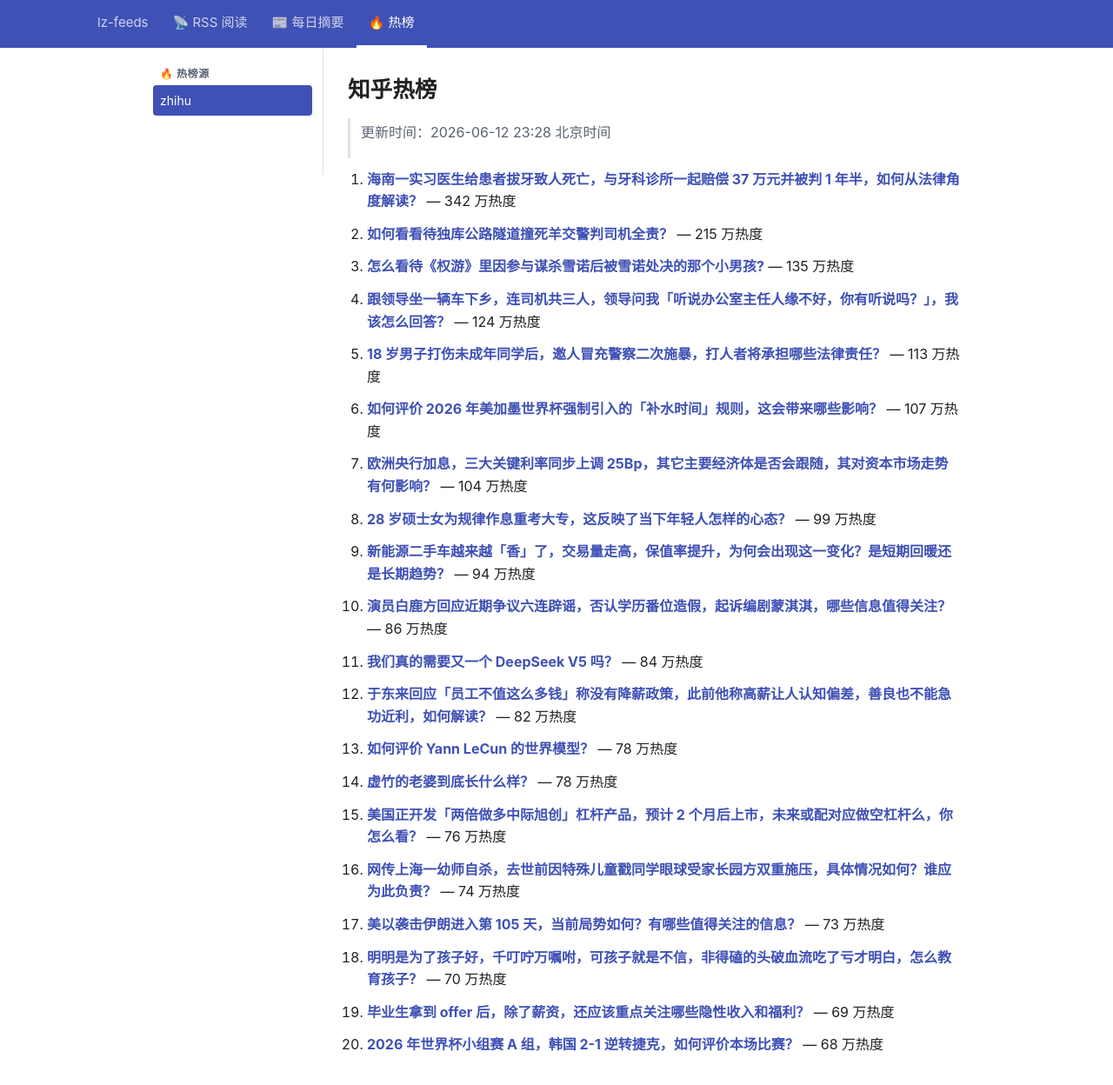
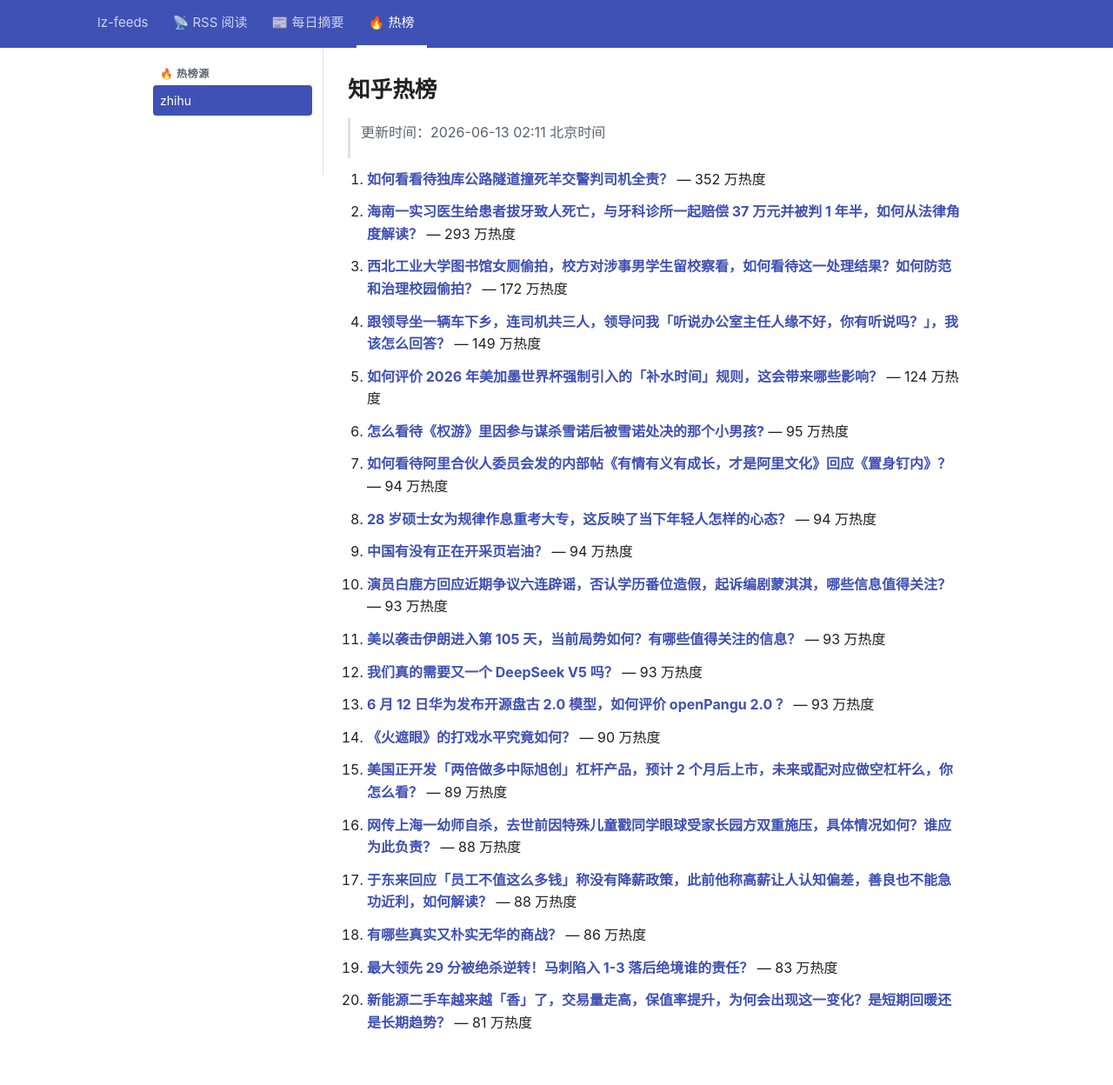
Before and after one commit to lizhang0101/lz-feeds, a Jekyll site: the page built from _hotlist/zhihu.md, in a window 1280 px wide and 1279 px high. Shown: the top 1248 px of the window at 87% size. Built offline with Jekyll 4.4.1, drawn with Linux system fonts in a browser that asks for light colours.

Commit message:
hotlist: 2026-06-12T18:11Z

```diff
--- a/_hotlist/zhihu.md
+++ b/_hotlist/zhihu.md
@@ -1,48 +1,48 @@
 ---
-updated: 2026-06-12 23:28 北京时间
+updated: 2026-06-13 02:11 北京时间
 count: 20
 ---
 
 # 知乎热榜
 
-> 更新时间：2026-06-12 23:28 北京时间
+> 更新时间：2026-06-13 02:11 北京时间
 
-1. **[海南一实习医生给患者拔牙致人死亡，与牙科诊所一起赔偿 37 万元并被判 1 年半，如何从法律角度解读？](https://www.zhihu.com/question/2046242091890630877)** — 342 万热度
+1. **[如何看看待独库公路隧道撞死羊交警判司机全责？](https://www.zhihu.com/question/2047784073440006189)** — 352 万热度
 
-2. **[如何看看待独库公路隧道撞死羊交警判司机全责？](https://www.zhihu.com/question/2047784073440006189)** — 215 万热度
+2. **[海南一实习医生给患者拔牙致人死亡，与牙科诊所一起赔偿 37 万元并被判 1 年半，如何从法律角度解读？](https://www.zhihu.com/question/2046242091890630877)** — 293 万热度
 
-3. **[怎么看待《权游》里因参与谋杀雪诺后被雪诺处决的那个小男孩?](https://www.zhihu.com/question/512894040)** — 135 万热度
+3. **[西北工业大学图书馆女厕偷拍，校方对涉事男学生留校察看，如何看待这一处理结果？如何防范和治理校园偷拍？](https://www.zhihu.com/question/2048119455473988854)** — 172 万热度
 
-4. **[跟领导坐一辆车下乡，连司机共三人，领导问我「听说办公室主任人缘不好，你有听说吗？」，我该怎么回答？](https://www.zhihu.com/question/1918426062053966645)** — 124 万热度
+4. **[跟领导坐一辆车下乡，连司机共三人，领导问我「听说办公室主任人缘不好，你有听说吗？」，我该怎么回答？](https://www.zhihu.com/question/1918426062053966645)** — 149 万热度
 
-5. **[18 岁男子打伤未成年同学后，邀人冒充警察二次施暴，打人者将承担哪些法律责任？](https://www.zhihu.com/question/2048172820979623780)** — 113 万热度
+5. **[如何评价 2026 年美加墨世界杯强制引入的「补水时间」规则，这会带来哪些影响？](https://www.zhihu.com/question/2048685274335654848)** — 124 万热度
 
-6. **[如何评价 2026 年美加墨世界杯强制引入的「补水时间」规则，这会带来哪些影响？](https://www.zhihu.com/question/2048685274335654848)** — 107 万热度
+6. **[怎么看待《权游》里因参与谋杀雪诺后被雪诺处决的那个小男孩?](https://www.zhihu.com/question/512894040)** — 95 万热度
 
-7. **[欧洲央行加息，三大关键利率同步上调 25Bp，其它主要经济体是否会跟随，其对资本市场走势有何影响？](https://www.zhihu.com/question/2048699352194011845)** — 104 万热度
+7. **[如何看待阿里合伙人委员会发的内部帖《有情有义有成长，才是阿里文化》回应《置身钉内》？](https://www.zhihu.com/question/2048008553709954058)** — 94 万热度
 
-8. **[28 岁硕士女为规律作息重考大专，这反映了当下年轻人怎样的心态？](https://www.zhihu.com/question/2047763831703745071)** — 99 万热度
+8. **[28 岁硕士女为规律作息重考大专，这反映了当下年轻人怎样的心态？](https://www.zhihu.com/question/2047763831703745071)** — 94 万热度
 
-9. **[新能源二手车越来越「香」了，交易量走高，保值率提升，为何会出现这一变化？是短期回暖还是长期趋势？](https://www.zhihu.com/question/2047600648644816926)** — 94 万热度
+9. **[中国有没有正在开采页岩油？](https://www.zhihu.com/question/37605612)** — 94 万热度
 
-10. **[演员白鹿方回应近期争议六连辟谣，否认学历番位造假，起诉编剧蒙淇淇，哪些信息值得关注？](https://www.zhihu.com/question/2048745117683378086)** — 86 万热度
+10. **[演员白鹿方回应近期争议六连辟谣，否认学历番位造假，起诉编剧蒙淇淇，哪些信息值得关注？](https://www.zhihu.com/question/2048745117683378086)** — 93 万热度
 
-11. **[我们真的需要又一个 DeepSeek V5 吗？](https://www.zhihu.com/question/2031303606524186735)** — 84 万热度
+11. **[美以袭击伊朗进入第 105 天，当前局势如何？有哪些值得关注的信息？](https://www.zhihu.com/question/2048669431962625669)** — 93 万热度
 
-12. **[于东来回应「员工不值这么多钱」称没有降薪政策，此前他称高薪让人认知偏差，善良也不能急功近利，如何解读？](https://www.zhihu.com/question/2048513446925357542)** — 82 万热度
+12. **[我们真的需要又一个 DeepSeek V5 吗？](https://www.zhihu.com/question/2031303606524186735)** — 93 万热度
 
-13. **[如何评价 Yann LeCun 的世界模型？](https://www.zhihu.com/question/632009707)** — 78 万热度
+13. **[6 月 12 日华为发布开源盘古 2.0 模型，如何评价 openPangu 2.0 ？](https://www.zhihu.com/question/2048823351049707836)** — 93 万热度
 
-14. **[虚竹的老婆到底长什么样？](https://www.zhihu.com/question/22764059)** — 78 万热度
+14. **[《火遮眼》的打戏水平究竟如何？](https://www.zhihu.com/question/2048126919619475085)** — 90 万热度
 
-15. **[美国正开发「两倍做多中际旭创」杠杆产品，预计 2 个月后上市，未来或配对应做空杠杆么，你怎么看？](https://www.zhihu.com/question/2048753376565973819)** — 76 万热度
+15. **[美国正开发「两倍做多中际旭创」杠杆产品，预计 2 个月后上市，未来或配对应做空杠杆么，你怎么看？](https://www.zhihu.com/question/2048753376565973819)** — 89 万热度
 
-16. **[网传上海一幼师自杀，去世前因特殊儿童戳同学眼球受家长园方双重施压，具体情况如何？谁应为此负责？](https://www.zhihu.com/question/2048802175183058347)** — 74 万热度
+16. **[网传上海一幼师自杀，去世前因特殊儿童戳同学眼球受家长园方双重施压，具体情况如何？谁应为此负责？](https://www.zhihu.com/question/2048802175183058347)** — 88 万热度
 
-17. **[美以袭击伊朗进入第 105 天，当前局势如何？有哪些值得关注的信息？](https://www.zhihu.com/question/2048669431962625669)** — 73 万热度
+17. **[于东来回应「员工不值这么多钱」称没有降薪政策，此前他称高薪让人认知偏差，善良也不能急功近利，如何解读？](https://www.zhihu.com/question/2048513446925357542)** — 88 万热度
 
-18. **[明明是为了孩子好，千叮咛万嘱咐，可孩子就是不信，非得磕的头破血流吃了亏才明白，怎么教育孩子？](https://www.zhihu.com/question/13536709656)** — 70 万热度
+18. **[有哪些真实又朴实无华的商战？](https://www.zhihu.com/question/596740521)** — 86 万热度
 
-19. **[毕业生拿到 offer 后，除了薪资，还应该重点关注哪些隐性收入和福利？](https://www.zhihu.com/question/2044846229557868086)** — 69 万热度
+19. **[最大领先 29 分被绝杀逆转！马刺陷入 1-3 落后绝境谁的责任？](https://www.zhihu.com/question/2048392260006458734)** — 83 万热度
 
-20. **[2026 年世界杯小组赛 A 组，韩国 2-1 逆转捷克，如何评价本场比赛？](https://www.zhihu.com/question/2048694865580353228)** — 68 万热度
+20. **[新能源二手车越来越「香」了，交易量走高，保值率提升，为何会出现这一变化？是短期回暖还是长期趋势？](https://www.zhihu.com/question/2047600648644816926)** — 81 万热度
```
